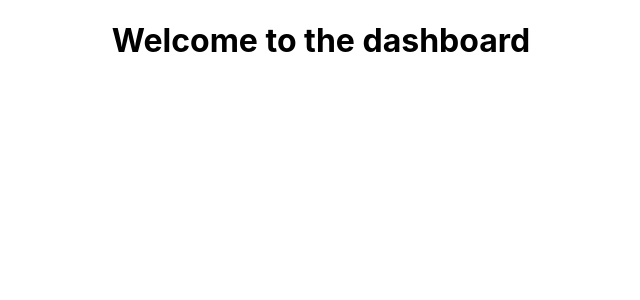
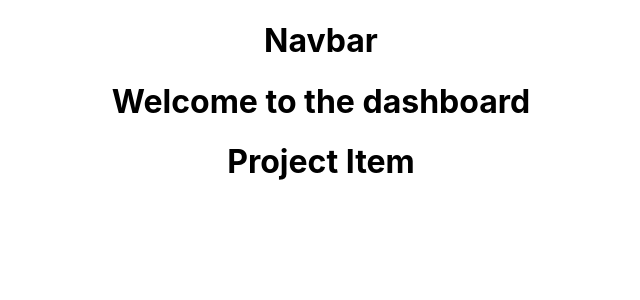
Before and after one commit to bahadirk/ppmtool, a React (Create React App) app in the folder client/: page / in a window 1280 px wide. Shown: the top 300 px of the page, without its empty margins (319-959 px from the left). Built offline with nearby package versions, Linux system fonts and the light colour scheme.

Commit message:
Add Header component

```diff
--- a/client/src/App.js
+++ b/client/src/App.js
@@ -1,12 +1,16 @@
 import React, { Component } from "react";
 import "./App.css";
-import Dashbord from "./components/Dashbord";
+import Dashboard from "./components/Dashboard";
+import ProjectItem from "./components/Project/ProjectItem";
+import Header from "./components/Layout/Header";
 
 class App extends Component {
   render() {
     return (
       <div className="App">
-        <Dashbord />
+        <Header />
+        <Dashboard />
+        <ProjectItem />
       </div>
     );
   }
--- /dev/null
+++ b/client/src/components/Dashboard.js
@@ -0,0 +1,13 @@
+import React, { Component } from "react";
+
+class Dashboard extends Component {
+  render() {
+    return (
+      <div>
+        <h1>Welcome to the dashboard</h1>
+      </div>
+    );
+  }
+}
+
+export default Dashboard;
--- a/client/src/components/Dashbord.js
+++ /dev/null
@@ -1,9 +0,0 @@
-import React, { Component } from "react";
-
-class Dashbord extends Component {
-  render() {
-    return <h1>Welcome to the dashboard</h1>;
-  }
-}
-
-export default Dashbord;
--- /dev/null
+++ b/client/src/components/Layout/Header.js
@@ -0,0 +1,13 @@
+import React, { Component } from "react";
+
+class Header extends Component {
+  render() {
+    return (
+      <div>
+        <h1>Navbar</h1>
+      </div>
+    );
+  }
+}
+
+export default Header;
--- /dev/null
+++ b/client/src/components/Project/ProjectItem.js
@@ -0,0 +1,9 @@
+import React, { Component } from "react";
+
+class ProjectItem extends Component {
+  render() {
+    return <h1>Project Item</h1>;
+  }
+}
+
+export default ProjectItem;
```
Also changed, not shown: client/public/index.html (+0 -22 lines).
